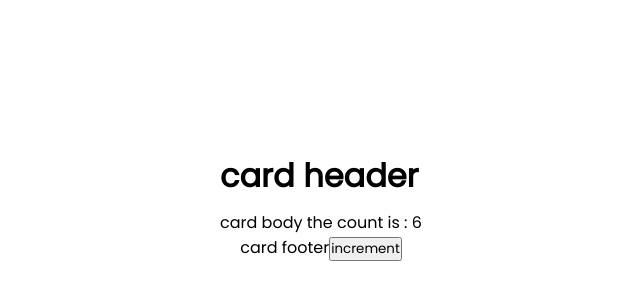
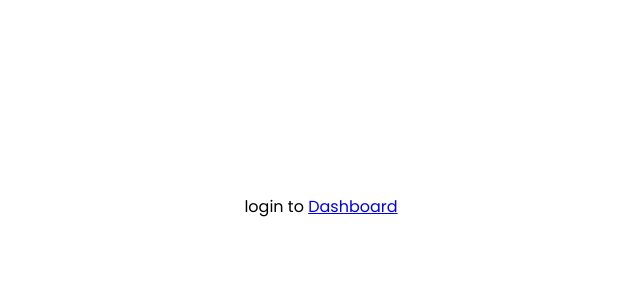
Before and after one commit to oussama-drifi/Task-Management-App, a React (Vite) app: page / in a window 1280 px wide. Shown: the part 194-494 px from the top of the page, without its empty margins (319-959 px from the left). Built offline with nearby package versions, Linux system fonts and the light colour scheme; what miragejs would draw is missing.

Commit message:
modified mock api

```diff
--- a/src/App.jsx
+++ b/src/App.jsx
@@ -176,7 +176,7 @@ function App() {
   return (
       <>
       <Routes>
-        <Route path='/' element={<Layout />} />
+        <Route path='/' element={<p>login to <Link to='/dashboard'>Dashboard</Link></p>} />
           <Route path='/dashboard' element={<Dashboard />} >
             <Route index element={<Navigate to="overview" replace />} />
             <Route path='overview' element={<div><h1>overview section</h1></div>} />
@@ -240,57 +240,3 @@ function Dashboard() {
     </div>
   )
 }
-
-
-
-
-function Layout () {
-
-
-  return (
-    <div className="card-container">
-      <Card />
-    </div>
-  )
-
-
-  // return (<p>login to <Link to='/dashboard'>Dashboard</Link></p>)
-}
-
-
-import { CountProvider, useCount, useSetCount } from './CountContextProvider';
-
-function Card () {
-  // the entire context is wrapped up inside CountProvider
-  return (
-    <CountProvider>
-      <CardHeader />
-      <CardBody />
-      <CardFooter />
-    </CountProvider>
-  )
-}
-
-function CardHeader() {
-  return (<h1>card header</h1>)
-}
-function CardBody() {
-
-  return (<p>card body <TestComp /></p>)
-}
-function CardFooter() {
-  return (
-    <div>
-      <span>card footer</span>
-      <InnerComp />
-    </div>
-  )
-}
-function InnerComp () {
-  const setCount = useSetCount();
-  return <button onClick={() => setCount(prev => prev + 1)}>increment</button>
-}
-function TestComp() {
-  const count = useCount();
-  return (<span>the count is : {count}</span>)
-}
```
